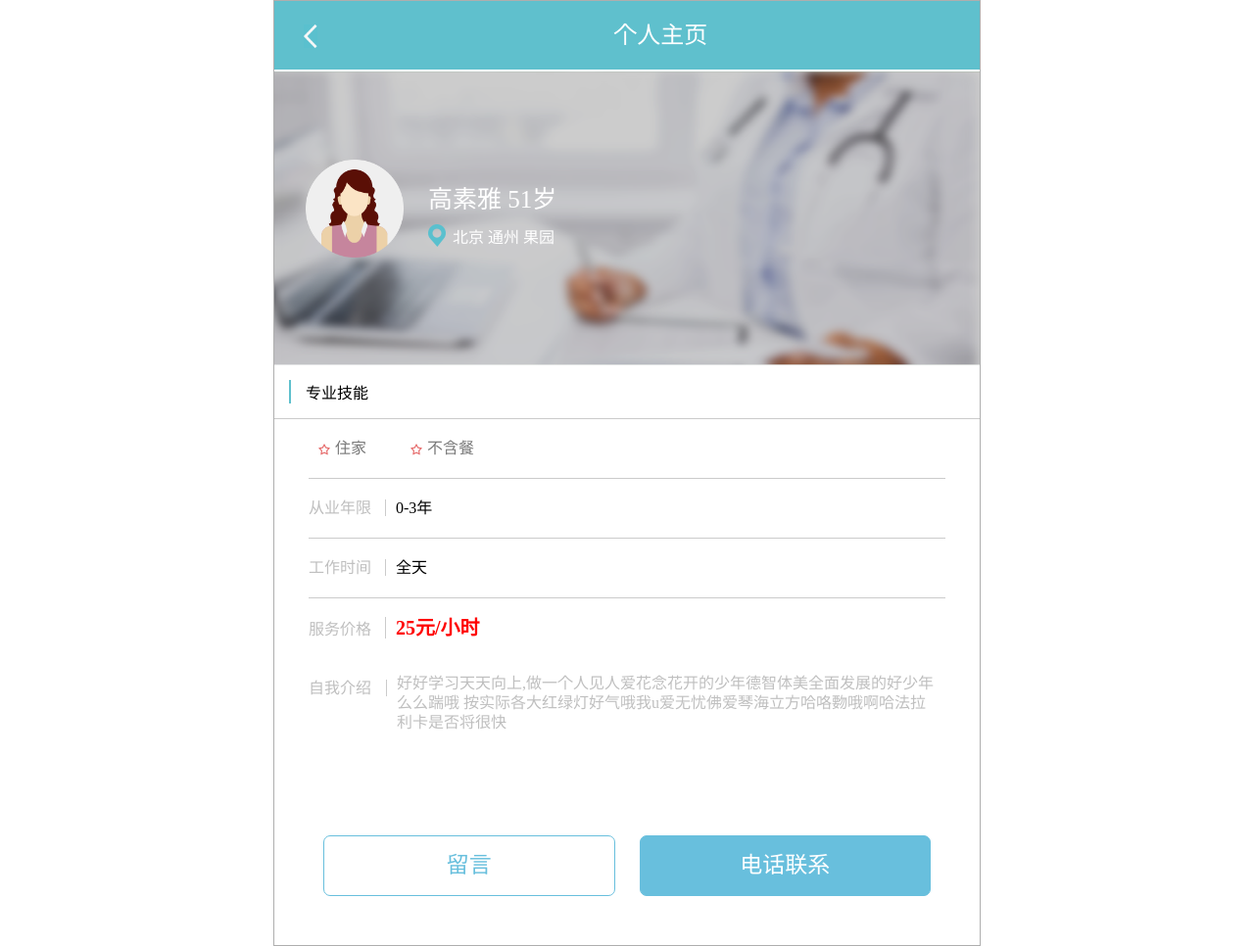
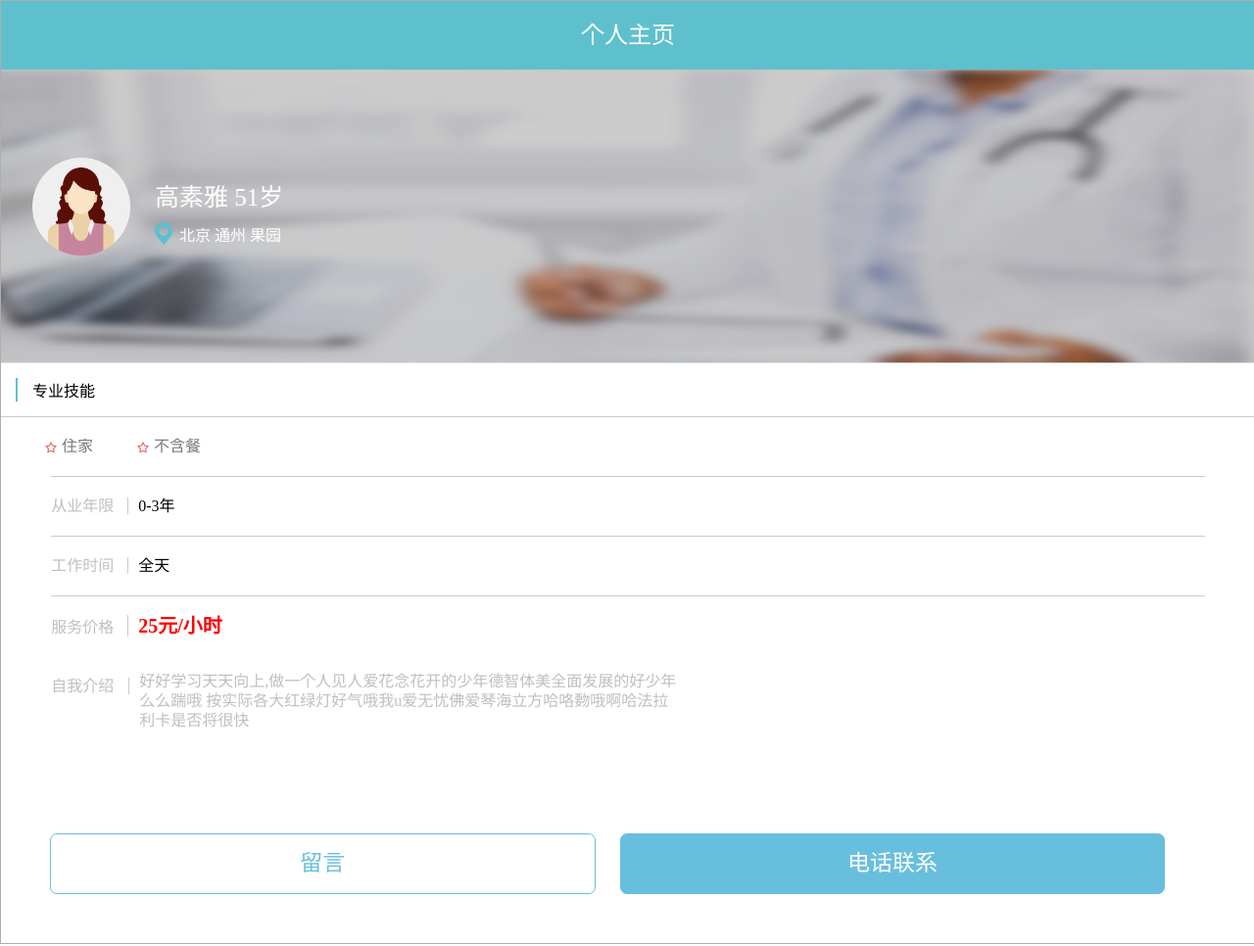
Before and after one commit to Xanadu-zs/Immortal, a plain HTML site: page Taxt5--护工静态界面/Task5.html in a window 1280 px wide. Shown: the whole page at 98% size. Drawn offline with Linux system fonts and the light colour scheme.

Commit message:
最终版

```diff
--- a/Taxt5--护工静态界面/Task5.css
+++ b/Taxt5--护工静态界面/Task5.css
@@ -4,7 +4,7 @@
 }
 
 .all {
-    width: 720px;
+    width: 100%;
     margin: 0 auto;
     border: 1px solid #AEAEAE;
 }
@@ -33,8 +33,8 @@ header img {
     width: 100%;
     height: 300px;
     background-image: url('images/bg.png');
-    background-size: 705.6px 300px;
-    background-repeat: round;
+    background-size:  100% 300px;
+    background-repeat: no-repeat;
 }
 
 .head img {
@@ -83,7 +83,7 @@ header img {
 }
 
 .menu3 {
-    width: 650px;
+    width:92%;
     margin: 0 auto;
     line-height: 60px;
     border-top: 1px solid #CBCBCB;
@@ -98,7 +98,7 @@ header img {
 }
 
 .menu4 {
-    width: 650px;
+    width:92%;
     margin: 0 auto;
     line-height: 60px;
     border-top: 1px solid #CBCBCB;
@@ -116,7 +116,7 @@ header img {
 
 .menu5{
 	position: relative;
-	width: 650px;
+	width:92%;
     margin: 0 auto;
     line-height: 60px;
     color: #BFBFBF;
@@ -144,7 +144,7 @@ footer {
 }
 
 .leave_word{
-	width: 300px;
+	width: 47%;
 	height: 60px;
 	color: #68Bfdd;
 	font-size: 23px;
@@ -156,7 +156,7 @@ footer {
 
 .phone{
 	margin-left: 25px;
-	width: 300px;
+	width: 47%;
 	height: 60px;
 	color: white;
 	background-color: #68Bfdd;
--- a/Taxt5--护工静态界面/Task5.html
+++ b/Taxt5--护工静态界面/Task5.html
@@ -9,8 +9,7 @@
 
 <body>
     <div class="all">
-        <header>
-            <img src="images/return.png" alt="">个人主页
+        <header>个人主页
         </header>
         <div class="head">
             <div class="content_left">
```
